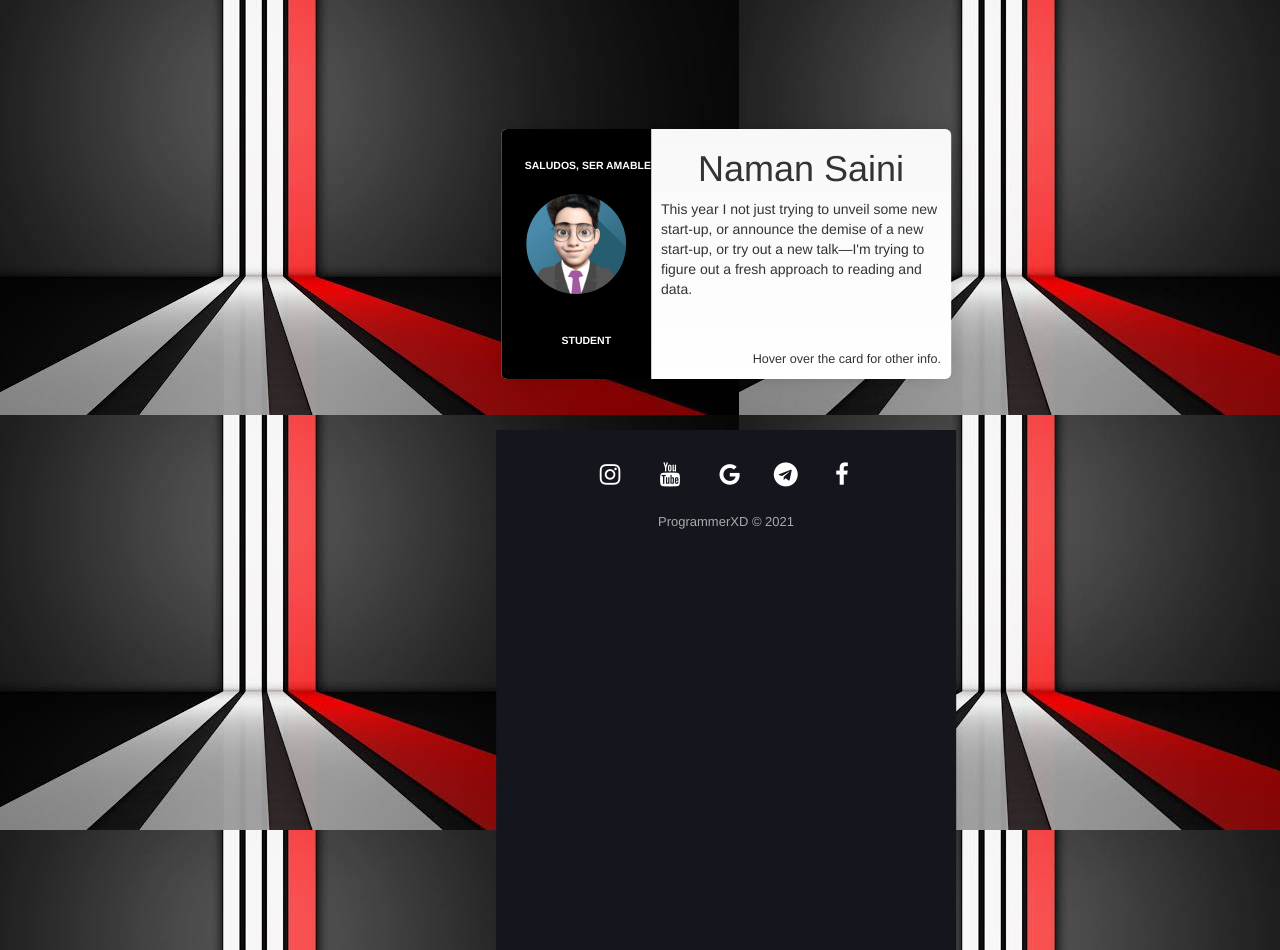
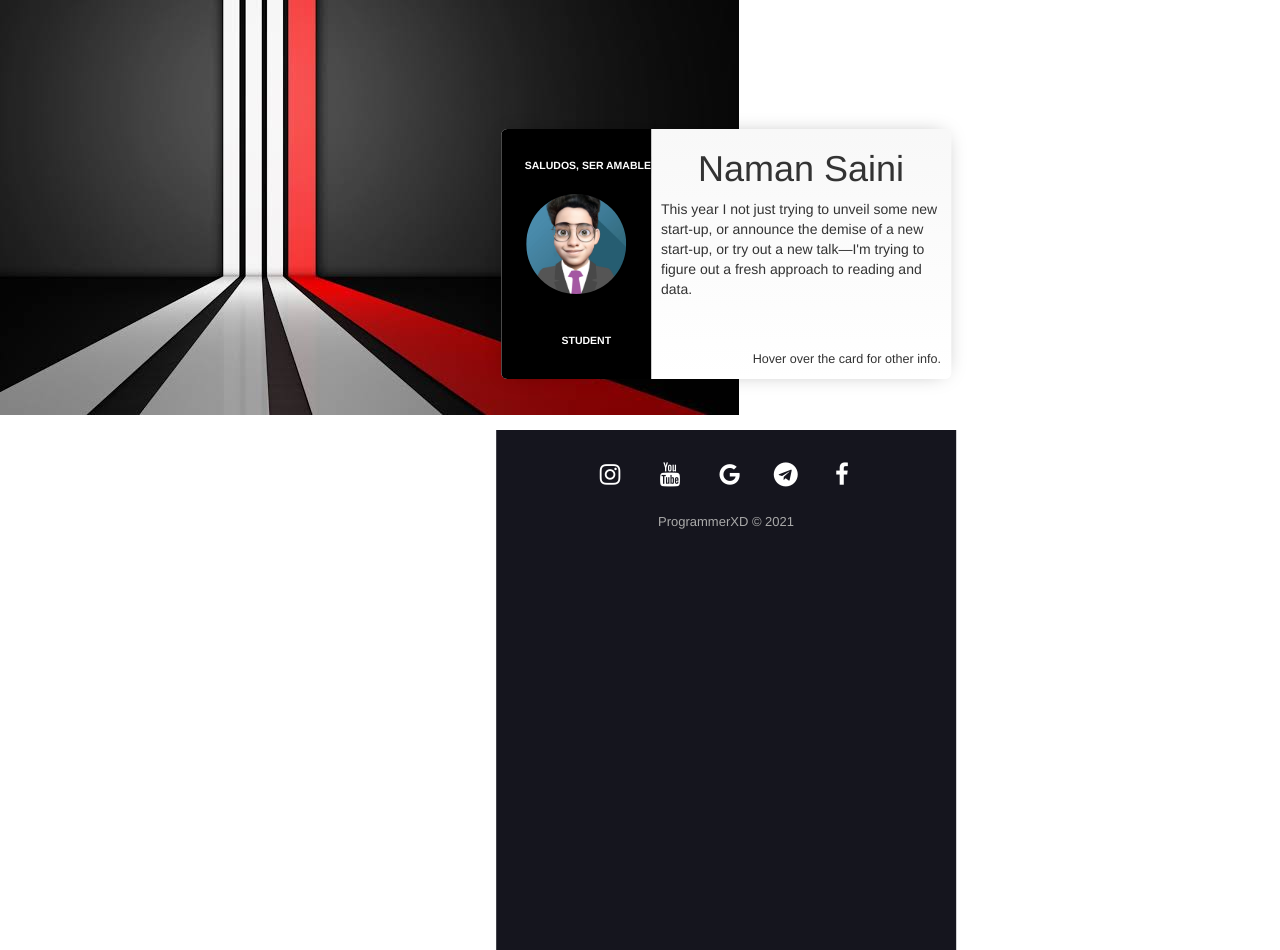
Before and after one commit to realpxd/ProgrammerXD, a PHP site: page / in a window 1280 px wide. Run offline with PHP 8.4, Linux system fonts and the light colour scheme.

Commit message:
Update index.css

```diff
--- a/index.css
+++ b/index.css
@@ -4,10 +4,12 @@ html, body {
   font-family: Abel, Arial, Verdana, sans-serif;
   scroll-behavior: smooth;
   background-image: url("cool-background-4.png");
+  background-repeat:no-repeat;
+  background-size:auto;
 }
-*{
--webkit-tap-highlight-color:none
-}
+body{
+-webkit-tap-highlight-color: rgba(255, 255,255,0
+);}
 /*#mn{
   display:flex;
   text-align:right;
```
